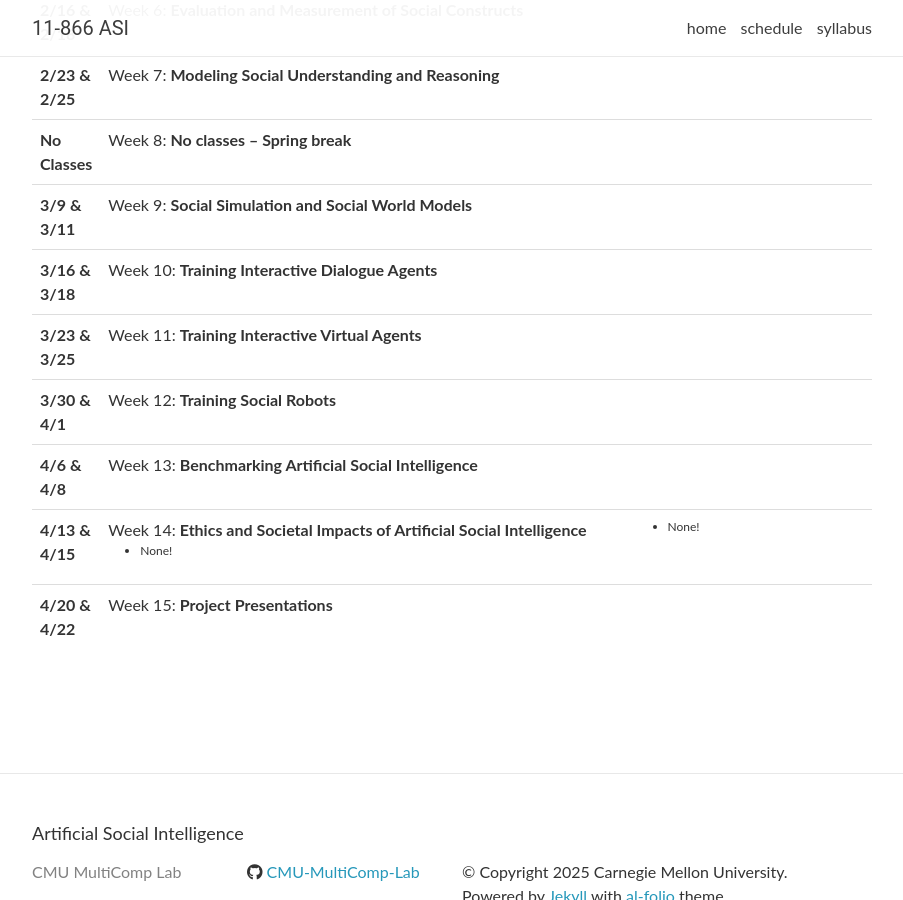
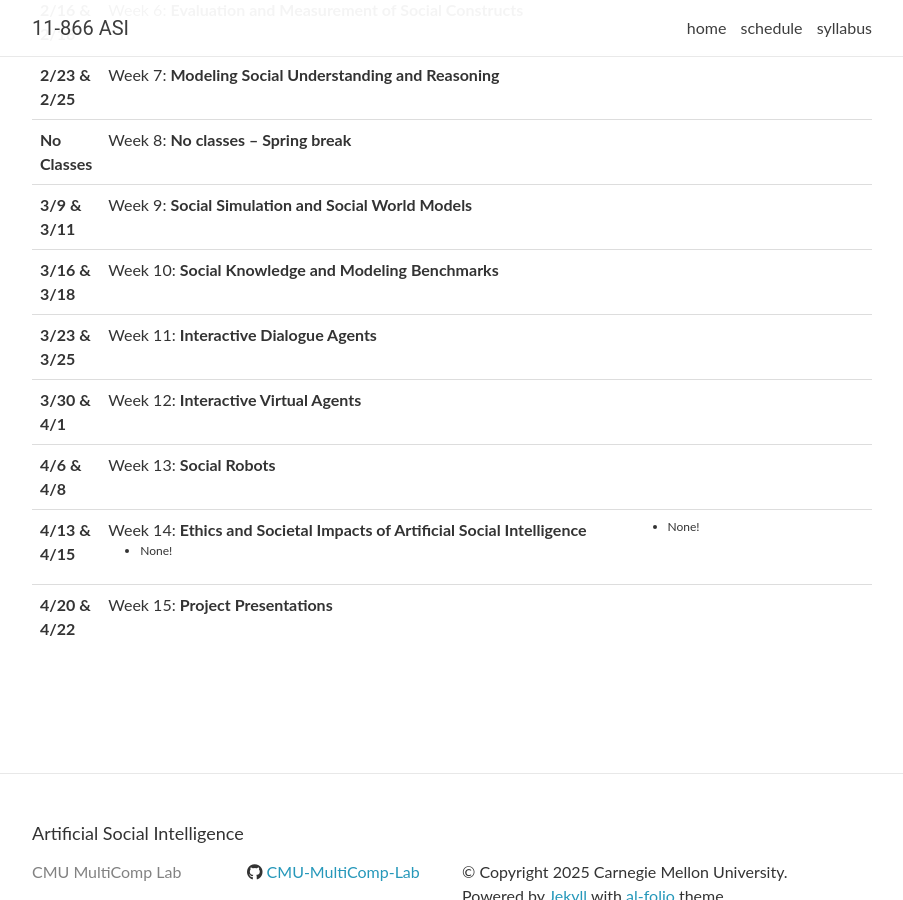
Before and after one commit to CMU-MultiComp-Lab/cmu-asi-course, a Jekyll site: the page built from spring2026/_pages/schedule.md, in a window 1280 px wide and 900 px high, scrolled down 581 px. Shown: the whole window, without its empty margins (188-1091 px from the left). Built offline with Jekyll 4.4.1, drawn with Linux system fonts in a browser that asks for light colours; nearby versions of some CDN libraries; comment, search, counter and statistics services are not loaded.

Commit message:
Update lectures_2026.yml

```diff
--- a/_data/lectures_2026.yml
+++ b/_data/lectures_2026.yml
@@ -58,25 +58,25 @@
 
 - date: 3/16 & 3/18
   title: >
-    Week 10: <strong>Training Interactive Dialogue Agents</strong>
+    Week 10: <strong>Social Knowledge and Modeling Benchmarks</strong>
   topics:
   readings:
 
 - date: 3/23 & 3/25
   title: >
-    Week 11: <strong> Training Interactive Virtual Agents</strong>
+    Week 11: <strong>Interactive Dialogue Agents</strong>
   topics:
   readings:
 
 - date: 3/30 & 4/1
   title: >
-    Week 12: <strong>Training Social Robots</strong>
+    Week 12: <strong>Interactive Virtual Agents</strong>
   topics:
   readings:
 
 - date: 4/6 & 4/8
   title: >
-    Week 13: <strong>Benchmarking Artificial Social Intelligence</strong>
+    Week 13: <strong>Social Robots</strong>
   topics:
   readings:
 
```
